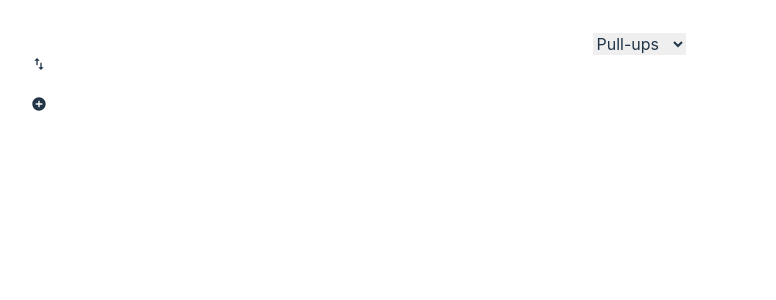
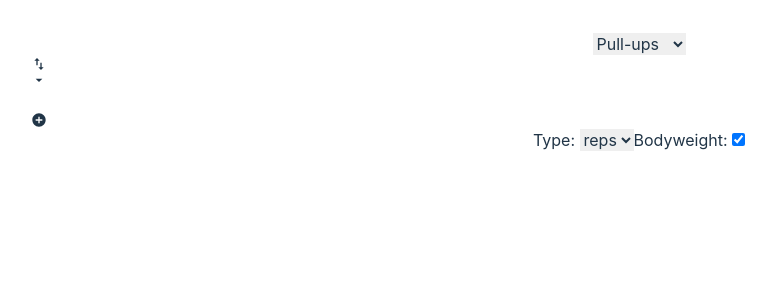
Before and after one commit to hhiruko/callisthenics-logger-web, a React (Vite) app: page /pull-ups in a window 1280 px wide. Shown: the top 300 px of the page, without its empty margins (1-777 px from the left). Built offline with nearby package versions, Linux system fonts and the light colour scheme.

Commit message:
options visual work

```diff
--- a/src/components/Sets.jsx
+++ b/src/components/Sets.jsx
@@ -1,7 +1,14 @@
 import {useState} from "react";
 import {persist, read} from "../utility/Storage.js";
 import {getCurrentDate, parseDate} from "../utility/Date.js";
-import {MdAddCircle, MdDelete, MdEdit, MdSave} from "react-icons/md";
+import {
+    MdAddCircle,
+    MdArrowDropDown,
+    MdArrowDropUp,
+    MdDelete,
+    MdEdit,
+    MdSave
+} from "react-icons/md";
 import Dialogue from "./Dialogue.jsx";
 import Reps from "./Reps.jsx";
 
@@ -13,6 +20,14 @@ function Sets({exercise}) {
     const [editedSet, setEditedSet] = useState([])
     const [deleteSet, setDeleteSet] = useState([])
     const [isDeleteOpen, setIsDeleteOpen] = useState(false)
+    const [isOptionsOpen, setIsOptionsOpen] = useState(false)
+
+    const Types = ['reps', 'min', 's']
+    const Units = ['kg', 'lbs']
+    const [type, setType] = useState(Types[0])
+    const [unit, setUnit] = useState(Units[0])
+    const [weight, setWeight] = useState(0)
+    const [isBodyweight, setIsBodyweight] = useState(true)
 
     function readSets() {
         let sets = read(setName) ?? []
@@ -90,17 +105,58 @@ function Sets({exercise}) {
 
     return (
         <>
-            <div className="flex items-center gap-3 justify-center mb-6">
-                <input className="rounded border-2" type='number' step='any' onChange={setTempReps}/>
-                <MdAddCircle className="cursor-pointer" onClick={() => addReps()}/>
+            <div className='mb-6'>
+                <div className="flex items-center gap-3 justify-center">
+                    {!isOptionsOpen ?
+                        (
+                            <MdArrowDropDown onClick={() => {setIsOptionsOpen(true)}}/>
+                        ) : (
+                            <MdArrowDropUp onClick={() => {setIsOptionsOpen(false)}}/>
+                        )}
+                    <input className="rounded border-2" type='number' step='any' onChange={setTempReps}/>
+                    <MdAddCircle className="cursor-pointer" onClick={() => addReps()}/>
+                </div>
+                <div className={(!isOptionsOpen ? 'hidden' : 'grid gap-3 mt-3') + ' ' +
+                    (isBodyweight ? 'grid-rows-1' : 'grid-rows-2')}>
+                    <div className='flex gap-3 justify-center'>
+                        <span>Type: </span>
+                        <select>
+                            {Types.map((unit, key) => (
+                                <option key={key} value={unit}>
+                                    {unit}
+                                </option>))}
+                        </select>
+                        <span>Bodyweight: </span>
+                        <input type='checkbox' checked={isBodyweight} onChange={() => {
+                            setIsBodyweight(!isBodyweight)
+                        }}/>
+                    </div>
+                    {!isBodyweight ?
+                        (
+                            <div className='flex gap-3 justify-center'>
+                                <span>Weight: </span>
+                                <input className='w-12' type='number' step='two'/>
+                                <span>Unit: </span>
+                                <select>
+                                    {Units.map((unit, key) => (
+                                        <option key={key} value={unit}>
+                                            {unit}
+                                        </option>))}
+                                </select>
+                            </div>
+                        ) :
+                        (
+                            ''
+                        )}
+                </div>
             </div>
             {sets.map((set, index) =>
                 (
                     <div className="grid grid-cols-2 md:grid-cols-4 gap-3 mb-3 border-2 p-3" key={index}>
                         <Reps date={set.date} reps={set.reps} isEditing={set.isEditing ?? false}
-                                 callbackEdit={setTempSet}
-                                 editValue={
-                                     editedSet.length > 0 && editedSet.findIndex(e => e.date === set.date) !== -1
+                              callbackEdit={setTempSet}
+                              editValue={
+                                  editedSet.length > 0 && editedSet.findIndex(e => e.date === set.date) !== -1
                                         ? (editedSet[editedSet.findIndex(e => e.date === set.date)]?.reps?.join('/'))
                                         : set.reps.join('/')
                                  }
```
